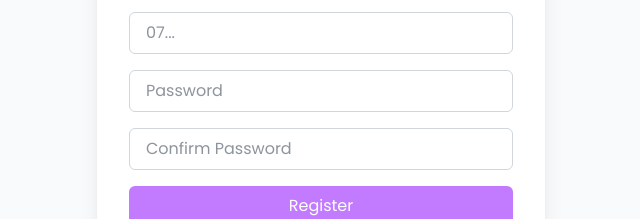
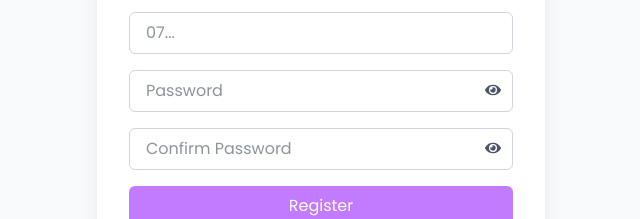
Before and after one commit to Boniface-software-dev/Ticksy-Frontend, a React (Vite) app: page /register in a window 1280 px wide. Shown: the part 432-651 px from the top of the page, without its empty margins (319-959 px from the left). Built offline with nearby package versions, Linux system fonts and the light colour scheme.

Commit message:
Add password visibility toggle to Register page

```diff
--- a/src/pages/Register.jsx
+++ b/src/pages/Register.jsx
@@ -1,29 +1,25 @@
-import React from 'react';
-import { Link } from 'react-router-dom';
+import React, { useState } from 'react';
+import { Link, useNavigate } from 'react-router-dom';
 import { UserPlus } from 'lucide-react';
-import { useState } from "react";
 import { useDispatch } from 'react-redux';
 import { register } from '../features/authentification/authSlice';
-import { useNavigate } from 'react-router-dom'
+import { FaEye, FaEyeSlash } from 'react-icons/fa';
 
 export default function Register() {
-  const dispatch = useDispatch()
+  const dispatch = useDispatch();
   const navigate = useNavigate();
 
-  const [first_name, setFirstName] = useState('')
-  const [last_name, setLastName] = useState('')
-  const [role, setRole] = useState('')
-  const [phone, setPhone] = useState('')
-  const [email, setEmail] = useState('')
-  const [password, setPassword] = useState('')
-  const [confirmPassword, setConfirmPassword] = useState('')
-  const [error, setError] = useState('')
+  const [first_name, setFirstName] = useState('');
+  const [last_name, setLastName] = useState('');
+  const [role, setRole] = useState('');
+  const [phone, setPhone] = useState('');
+  const [email, setEmail] = useState('');
+  const [password, setPassword] = useState('');
+  const [confirmPassword, setConfirmPassword] = useState('');
+  const [error, setError] = useState('');
 
-  //const onSubmit = (e) => {
-  //  e.preventDefault();
-  //  console.log("register", first_name, last_name, role, email, phone, password)
-  //  dispatch(register({first_name, last_name, role, email, phone, password}))
-  //}
+  const [showPassword, setShowPassword] = useState(false);
+  const [showConfirmPassword, setShowConfirmPassword] = useState(false);
 
   const onSubmit = async (e) => {
     e.preventDefault();
@@ -39,7 +35,7 @@ export default function Register() {
       return;
     }
 
-    const result = await dispatch(register({ first_name, last_name, role, email, phone, password }))
+    const result = await dispatch(register({ first_name, last_name, role, email, phone, password }));
 
     if (register.fulfilled.match(result)) {
       navigate('/login');
@@ -50,7 +46,6 @@ export default function Register() {
 
   return (
     <>
-      {/* Registration Form */}
       <div className="min-h-screen flex items-center justify-center bg-gray-50 px-4 py-8">
         <div className="max-w-md w-full bg-white shadow-xl rounded-lg p-8 space-y-6">
           <div className="text-center">
@@ -61,19 +56,89 @@ export default function Register() {
           {error && <p className="text-red-500 text-sm">{error}</p>}
 
           <form onSubmit={onSubmit} className="space-y-4 text-gray-800">
-            <input type="text" name="first_name" placeholder="First Name" onChange={(e) => setFirstName(e.target.value)} className="w-full px-4 py-2 border border-gray-300 rounded-md focus:outline-none focus:ring-purple-600 focus:border-purple-600" required />
-            <input type="text" name="last_name" placeholder="Last Name" onChange={(e) => setLastName(e.target.value)} className="w-full px-4 py-2 border border-gray-300 rounded-md focus:outline-none focus:ring-purple-600 focus:border-purple-600" required />
-            <select name="role" onChange={(e) => setRole(e.target.value)} className="w-full px-4 py-2 border border-gray-300 rounded-md text-gray-400 focus:outline-none focus:ring-purple-600 focus:border-purple-600" required>
+            <input
+              type="text"
+              name="first_name"
+              placeholder="First Name"
+              onChange={(e) => setFirstName(e.target.value)}
+              className="w-full px-4 py-2 border border-gray-300 rounded-md focus:outline-none focus:ring-purple-600 focus:border-purple-600"
+              required
+            />
+            <input
+              type="text"
+              name="last_name"
+              placeholder="Last Name"
+              onChange={(e) => setLastName(e.target.value)}
+              className="w-full px-4 py-2 border border-gray-300 rounded-md focus:outline-none focus:ring-purple-600 focus:border-purple-600"
+              required
+            />
+            <select
+              name="role"
+              onChange={(e) => setRole(e.target.value)}
+              className="w-full px-4 py-2 border border-gray-300 rounded-md text-gray-400 focus:outline-none focus:ring-purple-600 focus:border-purple-600"
+              required
+            >
               <option value="">Select Role</option>
               <option value="attendee">Attendee</option>
               <option value="organizer">Organizer</option>
             </select>
-            <input type="email" name="email" placeholder="Email" onChange={(e) => setEmail(e.target.value)} className="w-full px-4 py-2 border border-gray-300 rounded-md focus:outline-none focus:ring-purple-600 focus:border-purple-600" required />
-            <input type="phone_number" name="phone_number" placeholder="07..." onChange={(e) => setPhone(e.target.value)} className="w-full px-4 py-2 border border-gray-300 rounded-md focus:outline-none focus:ring-purple-600 focus:border-purple-600" required />
-            <input type="password" name="password" placeholder="Password" onChange={(e) => setPassword(e.target.value)} className="w-full px-4 py-2 border border-gray-300 rounded-md focus:outline-none focus:ring-purple-600 focus:border-purple-600" required />
-            <input type="password" name="confirmPassword" placeholder="Confirm Password" onChange={(e) => setConfirmPassword(e.target.value)} className="w-full px-4 py-2 border border-gray-300 rounded-md focus:outline-none focus:ring-purple-600 focus:border-purple-600" required />
+            <input
+              type="email"
+              name="email"
+              placeholder="Email"
+              onChange={(e) => setEmail(e.target.value)}
+              className="w-full px-4 py-2 border border-gray-300 rounded-md focus:outline-none focus:ring-purple-600 focus:border-purple-600"
+              required
+            />
+            <input
+              type="tel"
+              name="phone_number"
+              placeholder="07..."
+              onChange={(e) => setPhone(e.target.value)}
+              className="w-full px-4 py-2 border border-gray-300 rounded-md focus:outline-none focus:ring-purple-600 focus:border-purple-600"
+              required
+            />
 
-            <button type="submit" className="w-full bg-purple-400 text-white py-2 rounded-md hover:bg-purple-600 transition">
+            {/* Password Field */}
+            <div className="relative">
+              <input
+                type={showPassword ? 'text' : 'password'}
+                name="password"
+                placeholder="Password"
+                onChange={(e) => setPassword(e.target.value)}
+                className="w-full px-4 py-2 border border-gray-300 rounded-md focus:outline-none focus:ring-purple-600 focus:border-purple-600"
+                required
+              />
+              <span
+                className="absolute right-3 top-3 cursor-pointer text-gray-600"
+                onClick={() => setShowPassword(!showPassword)}
+              >
+                {showPassword ? <FaEyeSlash /> : <FaEye />}
+              </span>
+            </div>
+
+            {/* Confirm Password Field */}
+            <div className="relative">
+              <input
+                type={showConfirmPassword ? 'text' : 'password'}
+                name="confirmPassword"
+                placeholder="Confirm Password"
+                onChange={(e) => setConfirmPassword(e.target.value)}
+                className="w-full px-4 py-2 border border-gray-300 rounded-md focus:outline-none focus:ring-purple-600 focus:border-purple-600"
+                required
+              />
+              <span
+                className="absolute right-3 top-3 cursor-pointer text-gray-600"
+                onClick={() => setShowConfirmPassword(!showConfirmPassword)}
+              >
+                {showConfirmPassword ? <FaEyeSlash /> : <FaEye />}
+              </span>
+            </div>
+
+            <button
+              type="submit"
+              className="w-full bg-purple-400 text-white py-2 rounded-md hover:bg-purple-600 transition"
+            >
               Register
             </button>
           </form>
```
